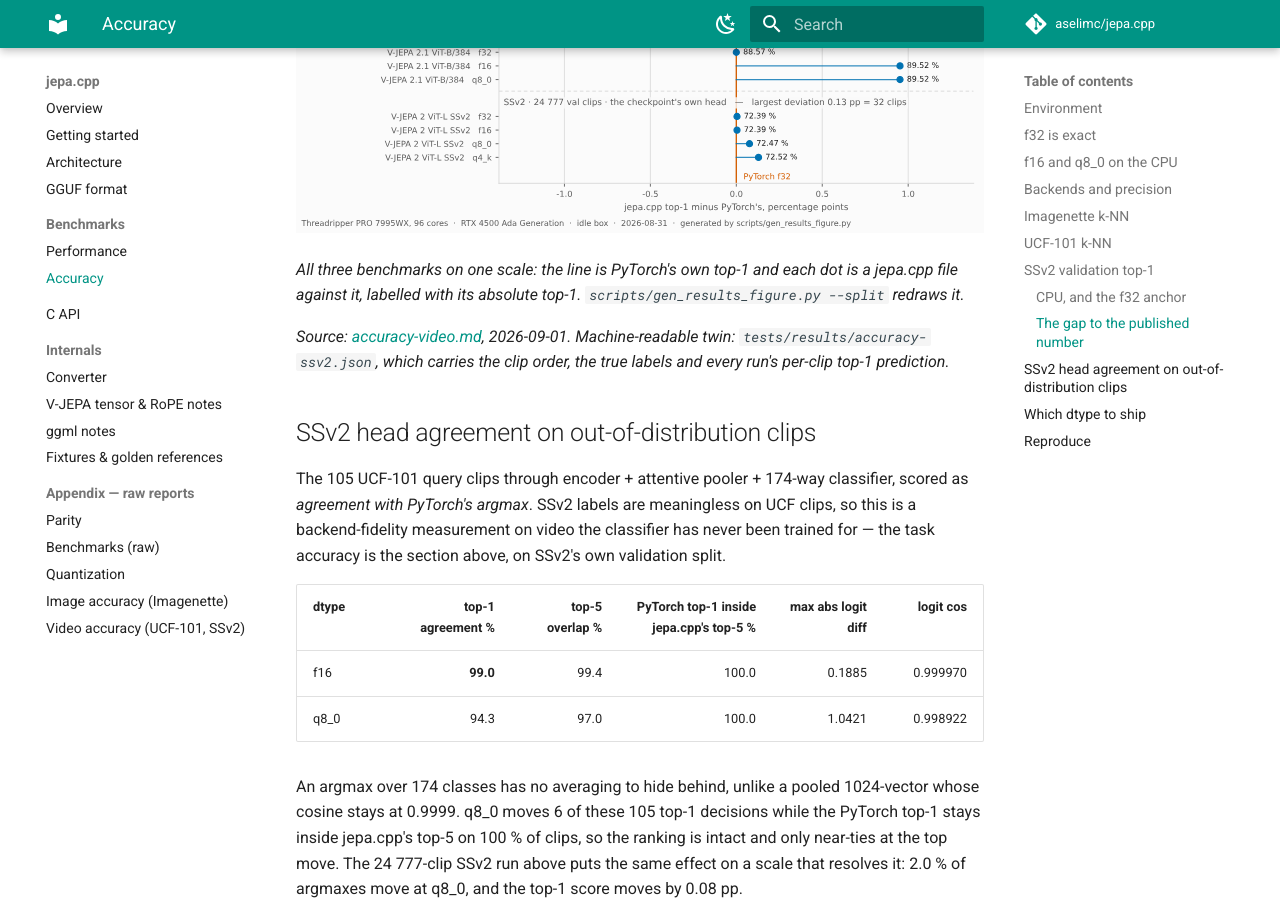
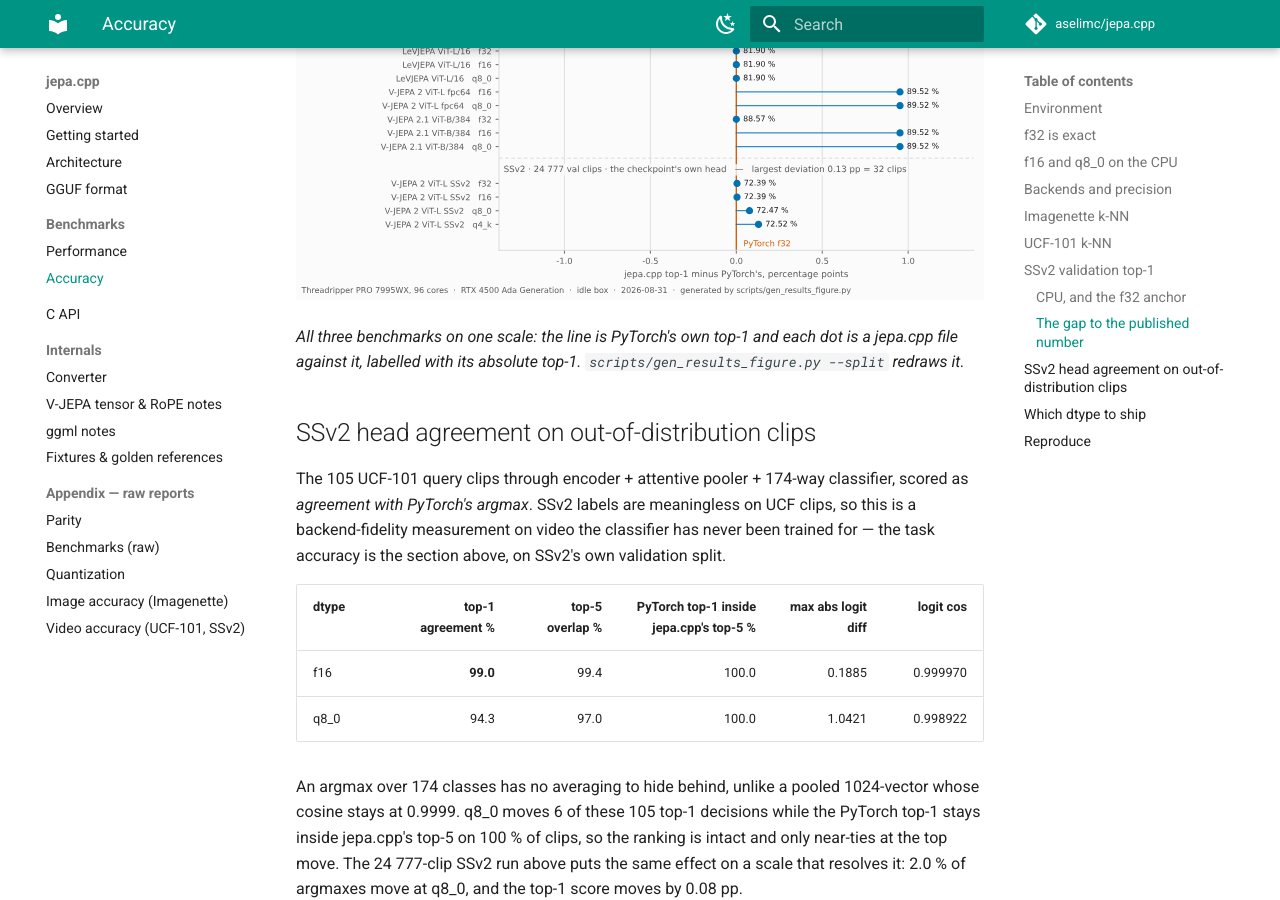
Before and after one commit to aselimc/jepa.cpp, an MkDocs documentation site: the page built from docs/accuracy.md, in a window 1280 px wide and 900 px high, scrolled down 11296 px. Built offline with MkDocs 1.6.1 and Material for MkDocs 9.7.7, drawn with Linux system fonts in a browser that asks for light colours; comment, search, counter and statistics services are not loaded.

```diff
--- a/docs/accuracy.md
+++ b/docs/accuracy.md
@@ -313,16 +313,16 @@ over the six clips. This page's 72.39 % is one clip and one crop, so the 1.3 pp
 price of the single view rather than a fidelity gap; the released checkpoint's model card publishes
 no number of its own.
 
+*Source: [accuracy-video.md](accuracy-video.md#ssv2-validation-accuracy-the-real-task), 2026-09-01.
+Machine-readable twin: `tests/results/accuracy-ssv2.json`, which carries the clip order, the true
+labels and every run's per-clip top-1 prediction.*
+
 ![One row per model and dtype: a dot at the jepa.cpp top-1 minus PyTorch's, in percentage points,
 against a vertical line at the PyTorch baseline, for Imagenette images, UCF-101 clips and the SSv2
 validation split](assets/results-accuracy.svg)
 
 *All three benchmarks on one scale: the line is PyTorch's own top-1 and each dot is a jepa.cpp file
 against it, labelled with its absolute top-1. `scripts/gen_results_figure.py --split` redraws it.*
-
-*Source: [accuracy-video.md](accuracy-video.md#ssv2-validation-accuracy-the-real-task), 2026-09-01.
-Machine-readable twin: `tests/results/accuracy-ssv2.json`, which carries the clip order, the true
-labels and every run's per-clip top-1 prediction.*
 
 ## SSv2 head agreement on out-of-distribution clips
 
```
